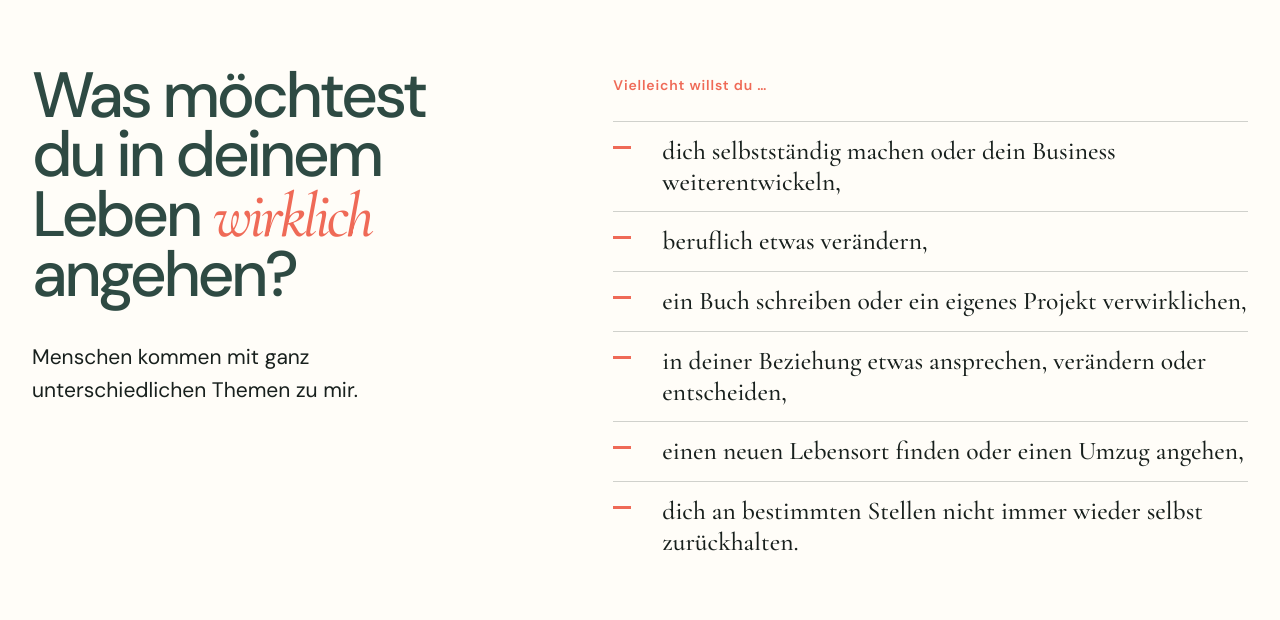
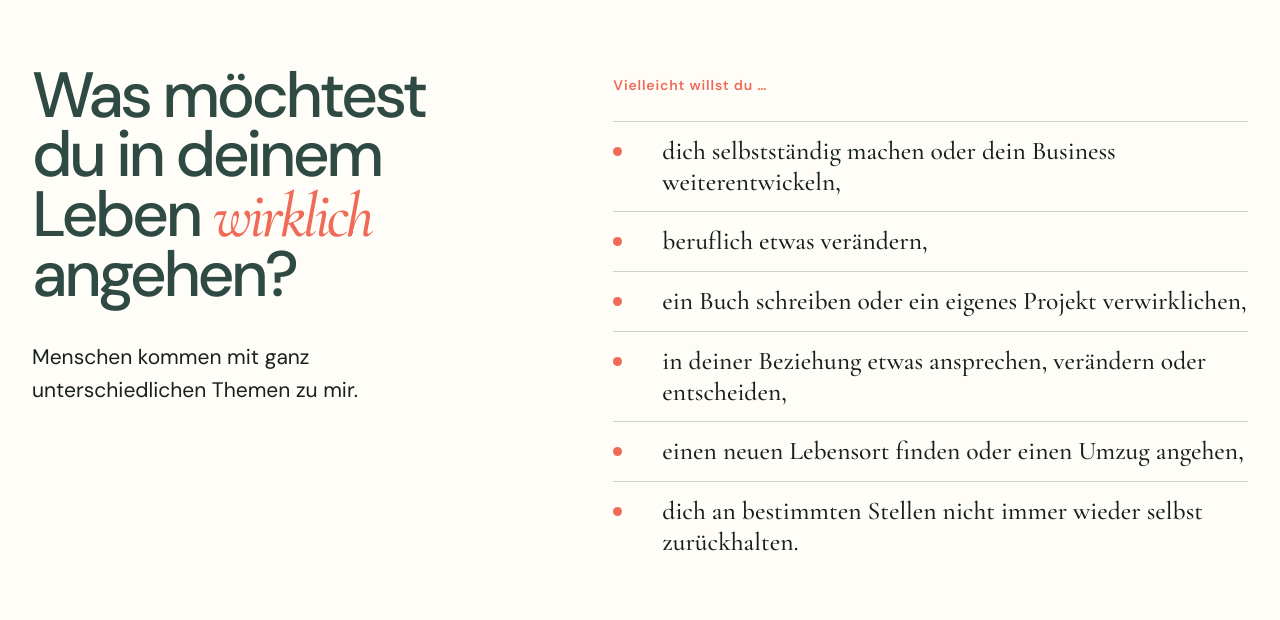
Before and after one commit to liberdade-ai/petrasailer, a Next.js app: page / in a window 1280 px wide. Shown: the part 1340-1960 px from the top of the page. Built offline with nearby package versions, Linux system fonts and the light colour scheme.

Commit message:
Use round markers in home recognition list

```diff
--- a/app/(website)/base.module.css
+++ b/app/(website)/base.module.css
@@ -70,7 +70,7 @@
 .recognitionBody .lead { margin-bottom: 25px; color: var(--coral); font-size: 14px; font-weight: 600; letter-spacing: .06em; }
 .recognitionBody ul { margin: 0; padding: 0; list-style: none; counter-reset: themes; }
 .recognitionBody li { display: grid; grid-template-columns: 35px 1fr; gap: 14px; padding: 14px 0; border-top: 1px solid rgba(24,32,29,.2); font: 500 clamp(20px, 2vw, 27px)/1.2 "Cormorant Garamond", Georgia, serif; }
-.recognitionBody li::before { content: ""; align-self: start; width: 18px; height: 3px; margin-top: 10px; background: var(--coral); }
+.recognitionBody li::before { content: ""; align-self: start; width: 9px; height: 9px; margin-top: calc((1.2em - 9px) / 2); border-radius: 50%; background: var(--coral); }
 .recognitionAfter { display: grid; grid-template-columns: 1fr 1fr; gap: 24px; margin-top: 48px; }
 .recognitionAfter p { max-width: 620px; font-size: 18px; line-height: 1.6; }
 .recognitionAfter .alt { color: var(--blue); font: italic 500 27px/1.1 "Cormorant Garamond", Georgia, serif; }
```
